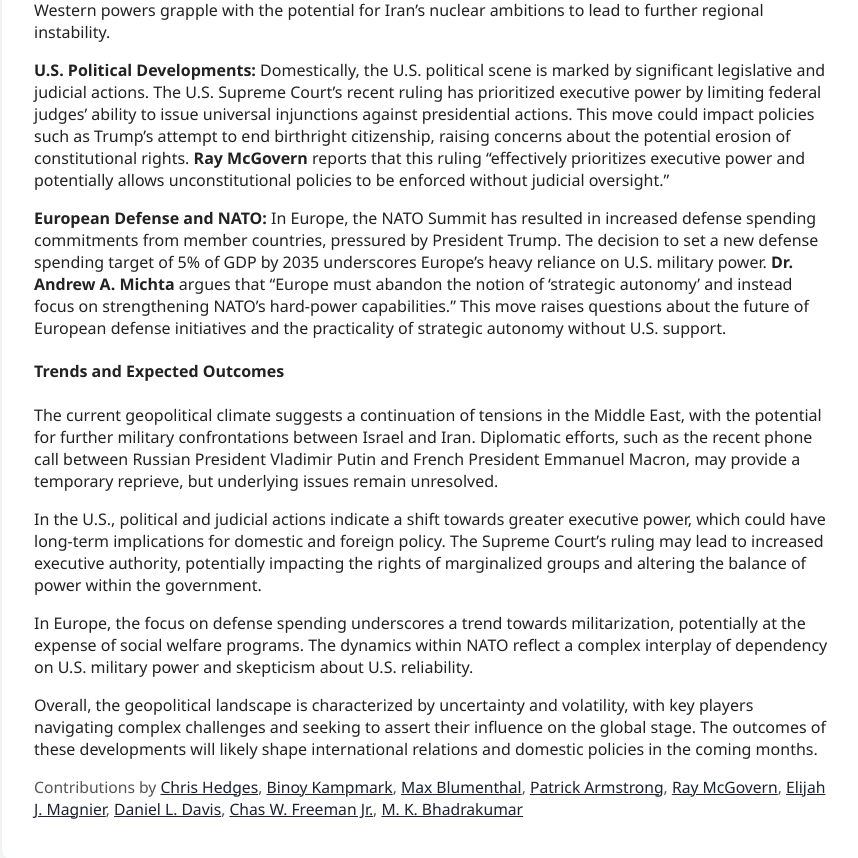
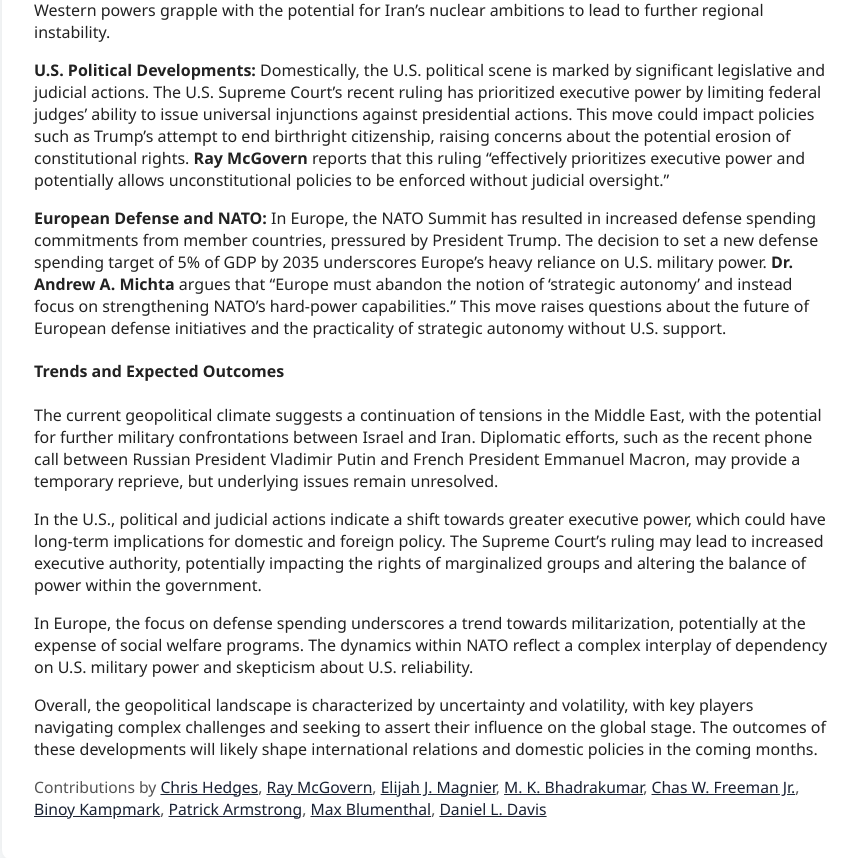
Before and after one commit to geopsreport/report, a Jekyll site: the page built from site/_posts/2025-07-04-afternoon-geops-report.md, in a window 1280 px wide and 900 px high, scrolled down 595 px. Shown: the top 858 px of the window, without its empty margins (206-1064 px from the left). Built offline with Jekyll 4.4.1, drawn with Linux system fonts in a browser that asks for light colours; our own code applies the rules of GitHub Pages for plain Markdown files; part of the change alters nothing that is shown; some of the changed text lies outside the part shown.

```diff
--- a/site/_posts/2025-07-04-afternoon-geops-report.md
+++ b/site/_posts/2025-07-04-afternoon-geops-report.md
@@ -3,19 +3,19 @@ title: "Geops Report 2025-07-04 Afternoon"
 date: 2025-07-04 18:00 UTC
 analysts:
   - Chris Hedges
-  - Binoy Kampmark
-  - Max Blumenthal
-  - Patrick Armstrong
   - Ray McGovern
   - Elijah J. Magnier
+  - M. K. Bhadrakumar
+  - Chas W. Freeman Jr.
+  - Binoy Kampmark
+  - Patrick Armstrong
+  - Max Blumenthal
   - Daniel L. Davis
-  - Chas W. Freeman Jr.
-  - M. K. Bhadrakumar
 ---
 
 ---
 
-### Geops Report 2025-07-04 Evening
+### Geops Report 2025-07-05 Morning
 
 As the geopolitical landscape continues to evolve, recent developments in the Middle East, U.S. domestic politics, and European defense strategies are shaping the global stage. The ongoing tensions between Israel and Iran, significant shifts in U.S. political dynamics, and NATO's defense spending commitments remain at the forefront of international discourse.
 
```
